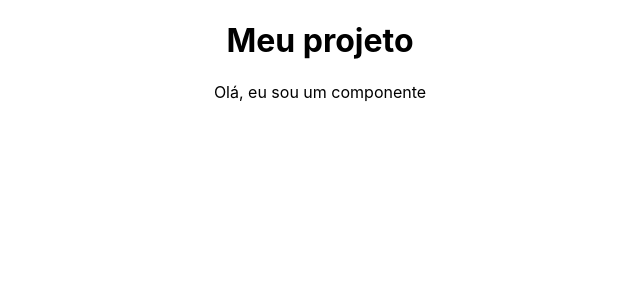
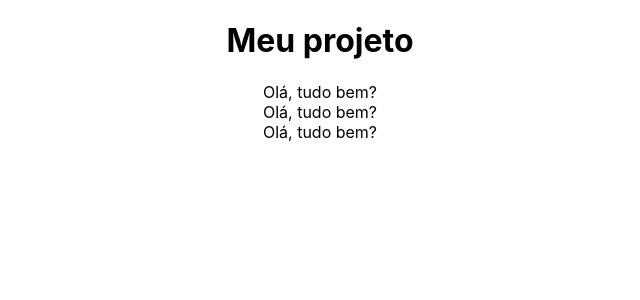
Before and after one commit to jnunes-ds/react-basic, a React (Create React App) app: page / in a window 1280 px wide. Shown: the top 300 px of the page, without its empty margins (320-960 px from the left). Built offline with nearby package versions, Linux system fonts and the light colour scheme.

Commit message:
modifie component

```diff
--- a/src/App.js
+++ b/src/App.js
@@ -8,6 +8,8 @@ function App() {
     <div className="App">
       <h1>Meu projeto</h1>
       <Comentario />
+      <Comentario />
+      <Comentario />
     </div>
   );
 }
--- a/src/components/Comentario.js
+++ b/src/components/Comentario.js
@@ -2,7 +2,7 @@ import React from 'react'
 
 //JSX
 const Comentario = () => (
-    <div>Olá, eu sou um componente</div>
+    <div>Olá, tudo bem?</div>
 );
 
 export default Comentario
```
